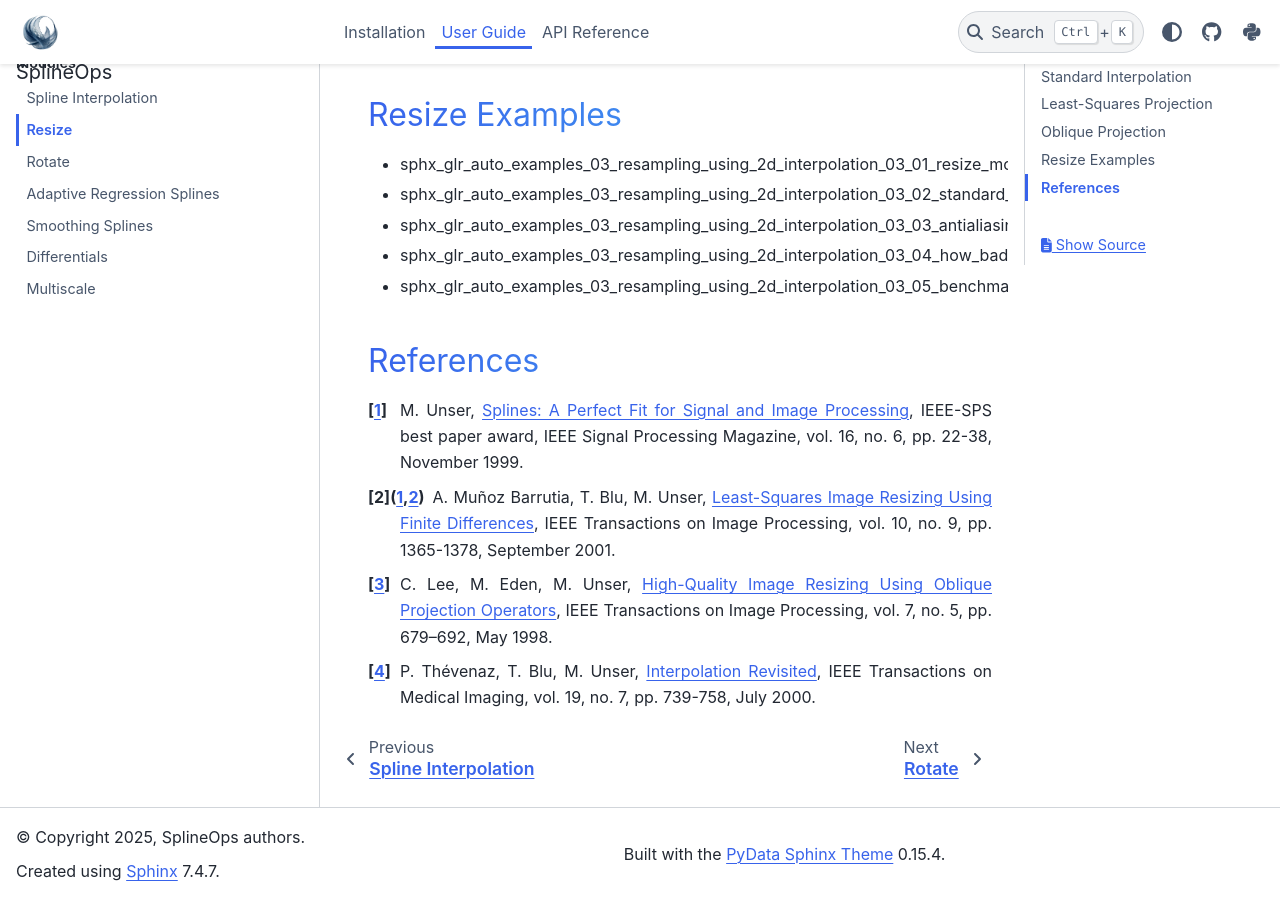
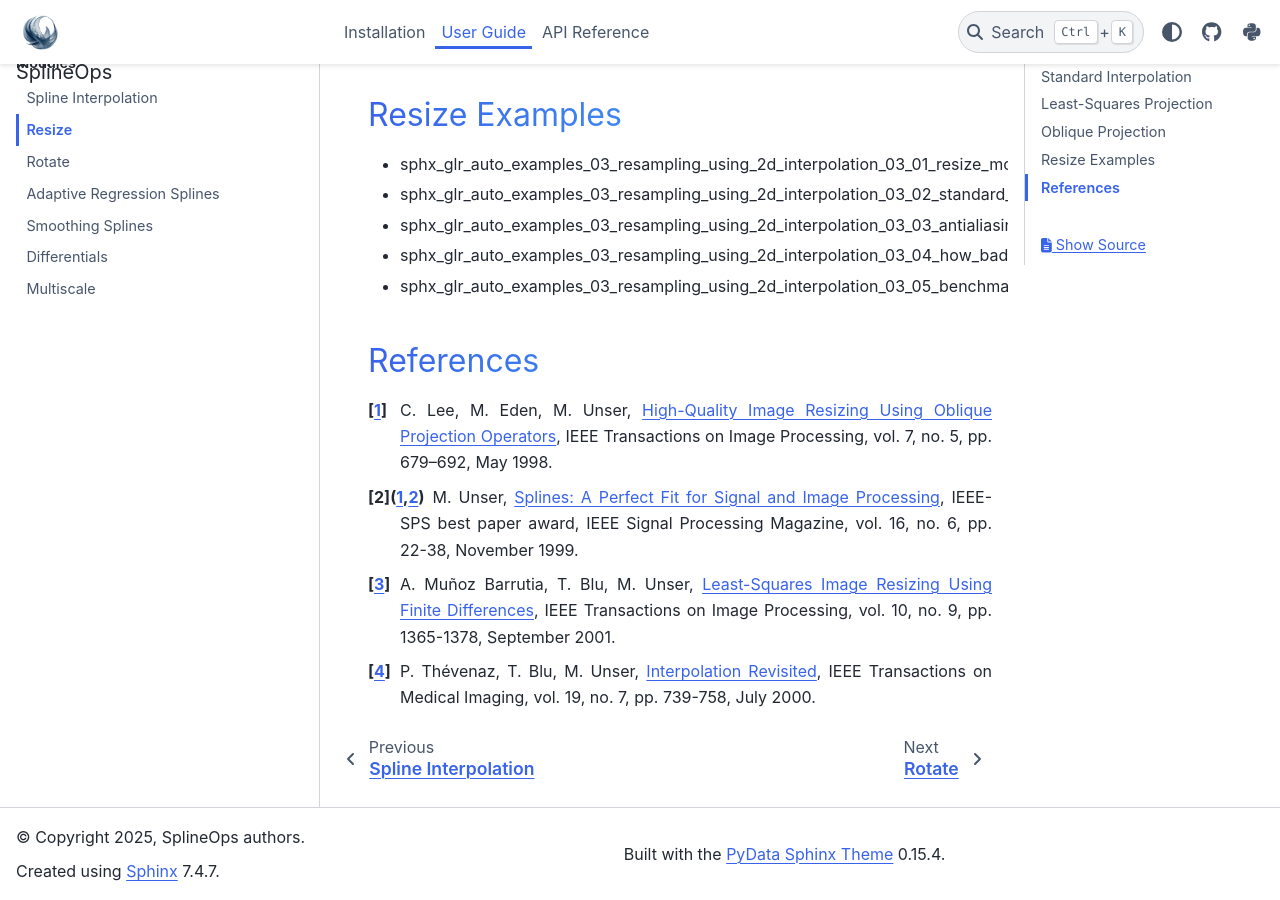
Before and after one commit to splineops/splineops, a Sphinx documentation site: the page built from docs/user-guide/02_resize.rst, in a window 1280 px wide and 900 px high, scrolled down 5154 px. Built offline with Sphinx 7.4.7 and the PyData theme 0.15.4, drawn with Linux system fonts in a browser that asks for light colours; pages that are not in the unit, such as notebooks, are missing from menus.

```diff
--- a/docs/user-guide/02_resize.rst
+++ b/docs/user-guide/02_resize.rst
@@ -182,19 +182,19 @@ Resize Examples
 References
 ----------
 
-.. [1] M. Unser, `Splines: A Perfect Fit for Signal and Image Processing <https://doi.org/10.1109/79.799930>`_,
+.. [1] C. Lee, M. Eden, M. Unser,
+   `High-Quality Image Resizing Using Oblique Projection Operators <https://doi.org/10.1109/83.668025>`_,
+   IEEE Transactions on Image Processing, vol. 7, no. 5,
+   pp. 679–692, May 1998.
+
+.. [2] M. Unser, `Splines: A Perfect Fit for Signal and Image Processing <https://doi.org/10.1109/79.799930>`_,
    IEEE-SPS best paper award, IEEE Signal Processing Magazine,
    vol. 16, no. 6, pp. 22-38, November 1999.
 
-.. [2] A. Muñoz Barrutia, T. Blu, M. Unser,
+.. [3] A. Muñoz Barrutia, T. Blu, M. Unser,
    `Least-Squares Image Resizing Using Finite Differences <https://doi.org/10.1109/83.941860>`_,
    IEEE Transactions on Image Processing, vol. 10, no. 9, pp. 1365-1378,
    September 2001.
-
-.. [3] C. Lee, M. Eden, M. Unser,
-   `High-Quality Image Resizing Using Oblique Projection Operators <https://doi.org/10.1109/83.668025>`_,
-   IEEE Transactions on Image Processing, vol. 7, no. 5,
-   pp. 679–692, May 1998.
 
 .. [4] P. Thévenaz, T. Blu, M. Unser,
    `Interpolation Revisited <https://doi.org/10.1109/42.875199>`_,
```
